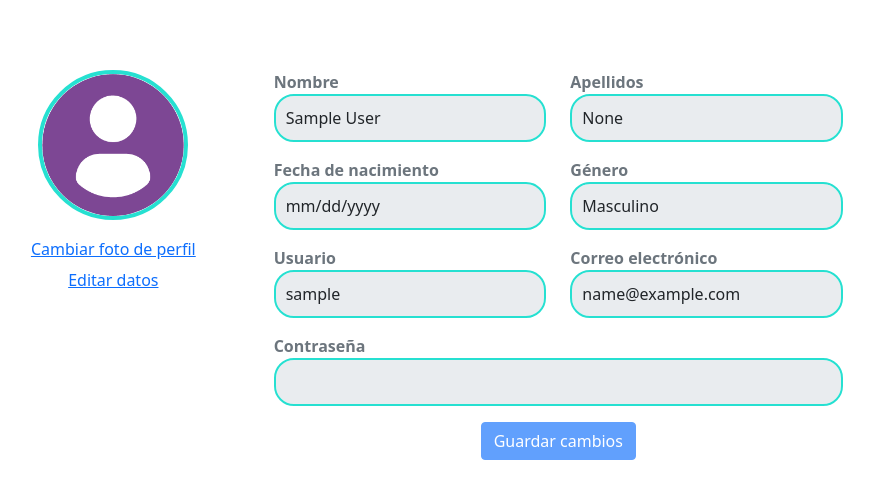
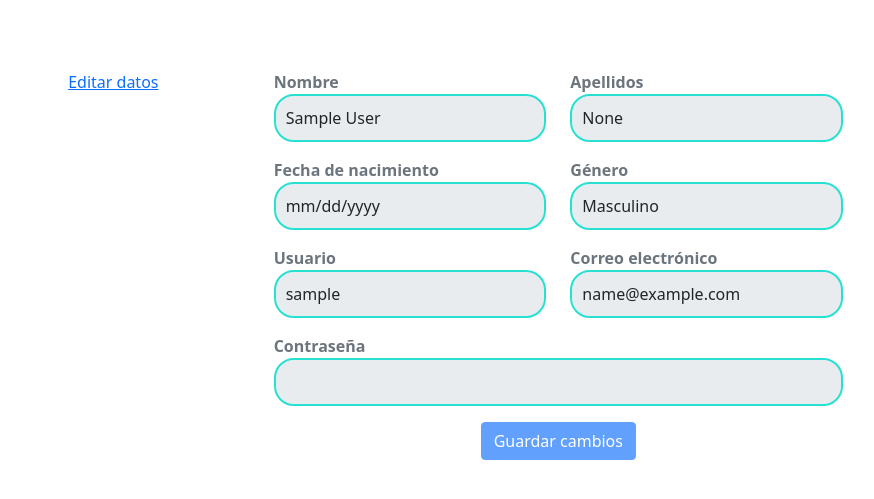
Before and after one commit to andrawiP801/seren-aiO, a Django app: page /profile/ in a window 1280 px wide. Shown: the part 70-569 px from the top of the page, without its empty margins (230-1104 px from the left). Run offline with Django 5.2, Linux system fonts and the light colour scheme; the visitor is signed in with stand-in values (Sample User, id 1); some libraries are stand-ins or nearby versions.

Commit message:
modificacion perfil

```diff
--- a/templates/profile.html
+++ b/templates/profile.html
@@ -18,8 +18,6 @@
                     <div class="row">
                         <div class="col-md-4 text-center">
                             <div class="profile-picture">
-                                <img src="{% static 'images/user_chat.png' %}" alt="Profile Picture" class="profile-img">
-                                <a href="#" class="btn btn-link">Cambiar foto de perfil</a>
                                 <p><a href="#" id="edit-data">Editar datos</a></p>
                             </div>
                         </div>
```
